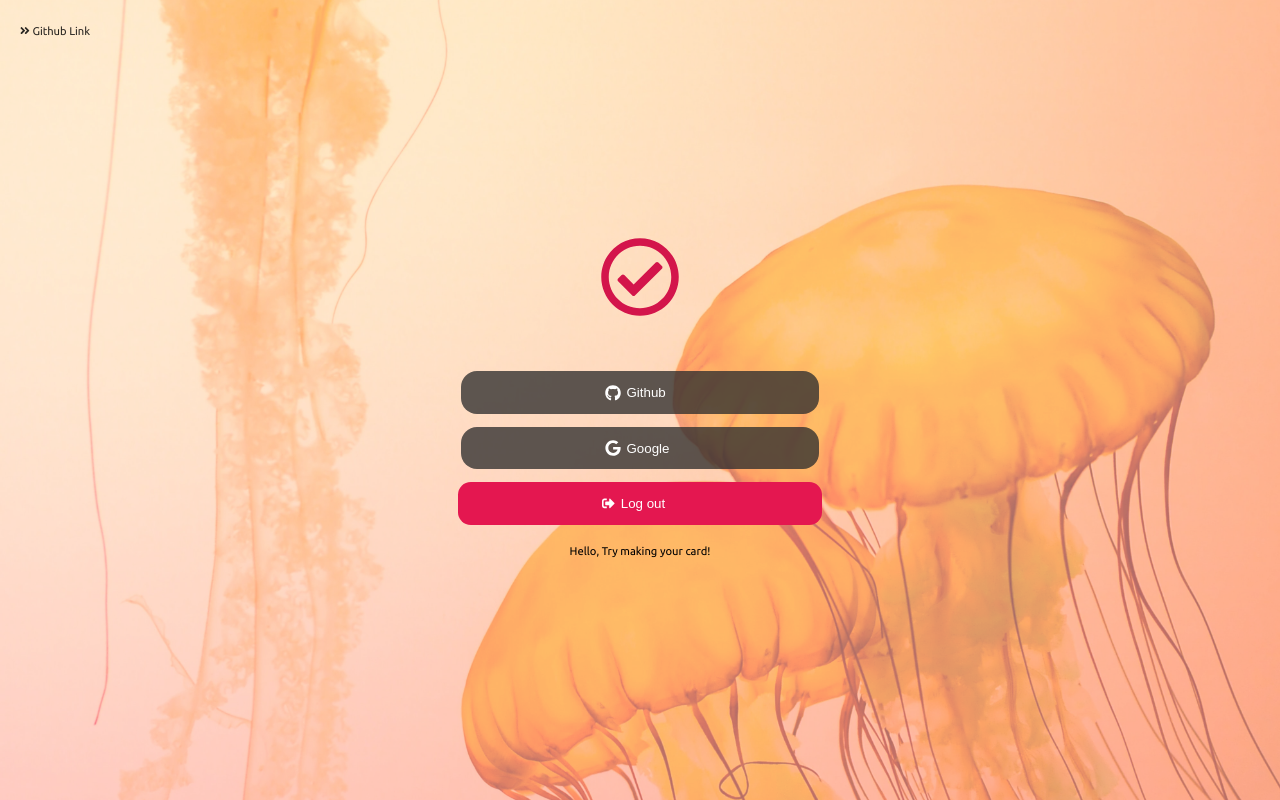
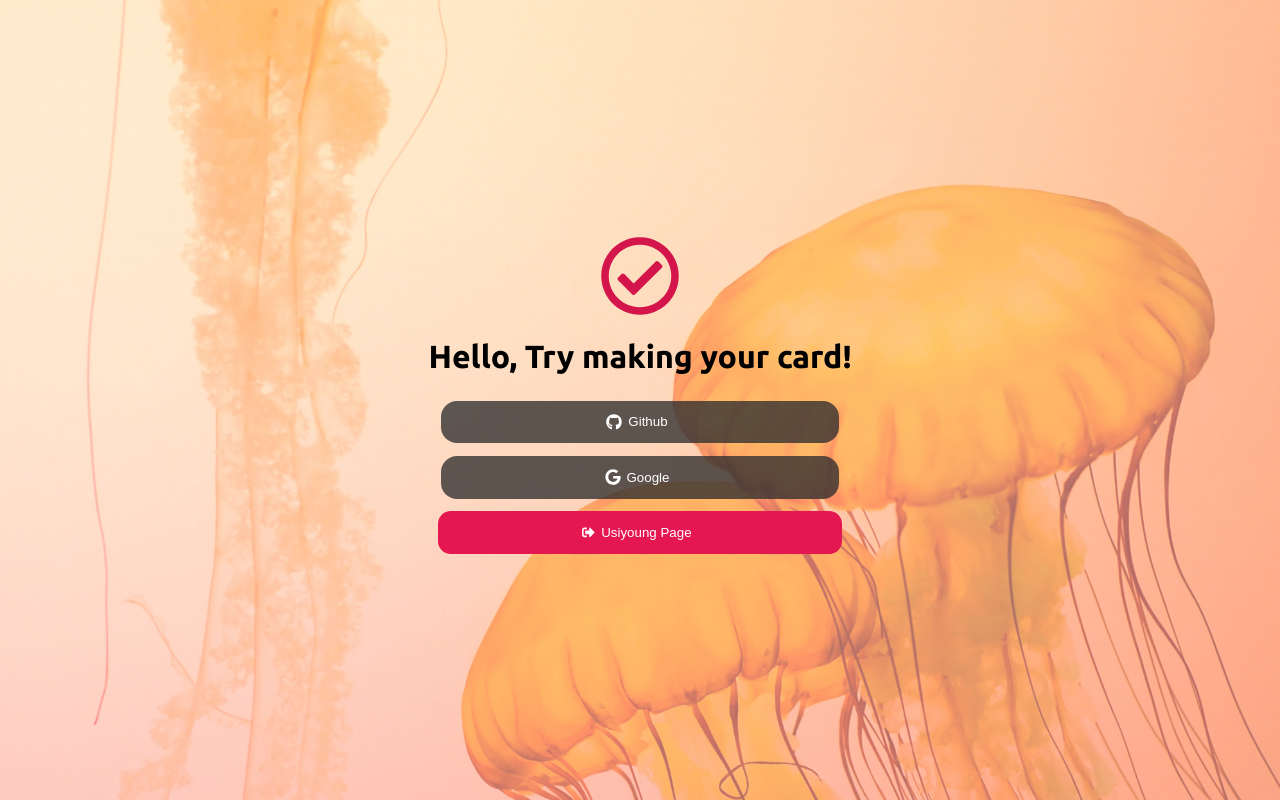
Before and after one commit to usiyoung/react-Card-maker, a React (Create React App) app: page / in a window 1280 px wide. Built offline with nearby package versions, Linux system fonts and the light colour scheme; no server answers.

Commit message:
Login UI UPDATE

```diff
--- a/src/app.jsx
+++ b/src/app.jsx
@@ -1,14 +1,11 @@
 
 import Login from './components/login/login';
 import styles from './app.module.css';
-import GithubLink from './components/githublink/github';
+
 function App({authService}) {
   return (
     <div className={styles.container}>
       <div className={styles.backGround}></div>
-      <div className={styles.absolute}>
-        <GithubLink/>
-      </div>
       <div className={styles.section}>
         <Login authService={authService}/>
       </div>
--- a/src/app.module.css
+++ b/src/app.module.css
@@ -19,10 +19,3 @@
     justify-content: center;
     align-items: center;
 }
-
-.absolute{
-    position: absolute;
-    top: 20px;
-    left: 20px;
-    z-index: 1;
-}
--- a/src/components/login/login.jsx
+++ b/src/components/login/login.jsx
@@ -6,10 +6,11 @@ const Login = ({authService}) => {
         authService.login(e);
     }
     return(
-    <section className={styles.container}>
+        <section className={styles.container}>
         <div className={styles.logo}>
             <i className="far fa-check-circle"></i>
         </div>
+        <h1 className={styles.title}>Hello, Try making your card!</h1>
         <section>
             <ul>
                 <li onClick={()=>{onLogin('Github')}} className={styles.loginBtn}>
@@ -20,13 +21,12 @@ const Login = ({authService}) => {
                     <i className="fab fa-google"></i>
                     <button className={styles.btn} >Google</button>
                 </li>
-                <li className={styles.loginBtn}>
+                <li onClick={()=>window.location.href="https://github.com/usiyoung/card-maker" }className={styles.loginBtn}>
                     <i className="fas fa-sign-out-alt"></i>
-                    <button className={styles.btn}>Log out</button>
+                    <button className={styles.btn}>Usiyoung Page</button>
                 </li>
             </ul>
         </section>
-        <p className={styles.footer}>Hello, Try making your card!</p>
     </section>
     )
     };
--- a/src/components/login/login.module.css
+++ b/src/components/login/login.module.css
@@ -19,6 +19,20 @@ button{
     color: #d3154b;
 }
 
+.title{
+    font-size: 2rem;
+    margin: -1rem 0 0.6rem 0 ;
+    animation: animation 300ms ease-in;
+}
+
+@keyframes animation {
+    from{
+        transform: translateY(10px);
+    }
+    to{
+        transform: translateY(0px);
+    }
+}
 
 .loginBtn,
 .btn{
@@ -29,6 +43,7 @@ button{
 .loginBtn{
     display: flex;
     align-items: center;
+    justify-content: center;
     padding: 0.8rem 9rem;
     margin: 0.8em;
     text-align: center;
@@ -49,9 +64,3 @@ button{
     color: white;
     text-decoration: none;
 }
-
-.footer{
-    color: makerWhite;
-    font-size: .7em;
-    margin-top: 0.4em;
-}
--- a/src/service/auth_service.js
+++ b/src/service/auth_service.js
@@ -8,6 +8,7 @@ class AuthService {
             provider = new GoogleAuthProvider();
         }
         const auth = getAuth();
+        console.log(auth);
         signInWithPopup(auth, provider)
         .then(result =>{
             const credential = provider.credentialFromResult(result);
```
Also changed, not shown: src/components/content/content.jsx (added, +8 -0 lines), src/components/content/content.module.css (added).
